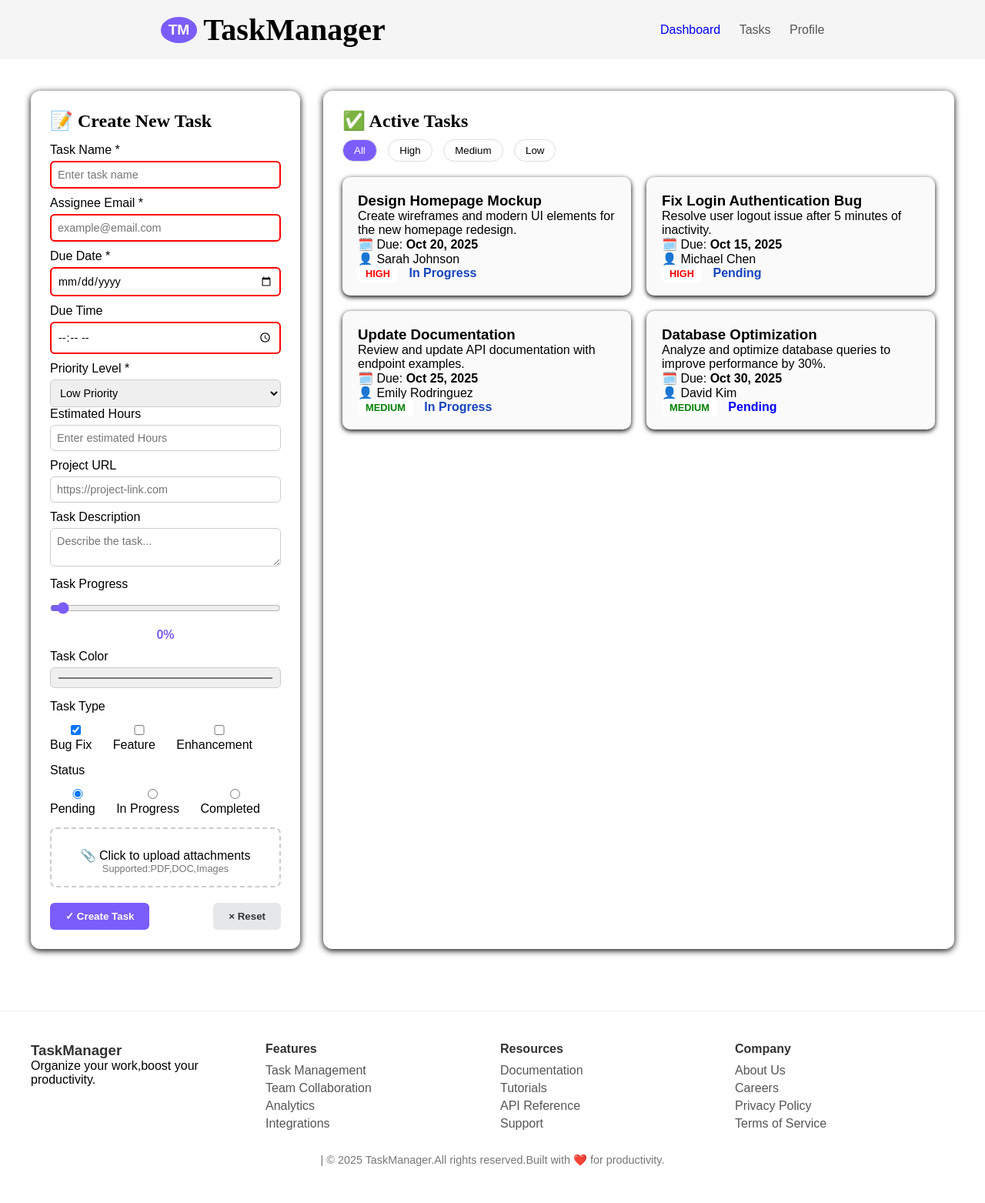
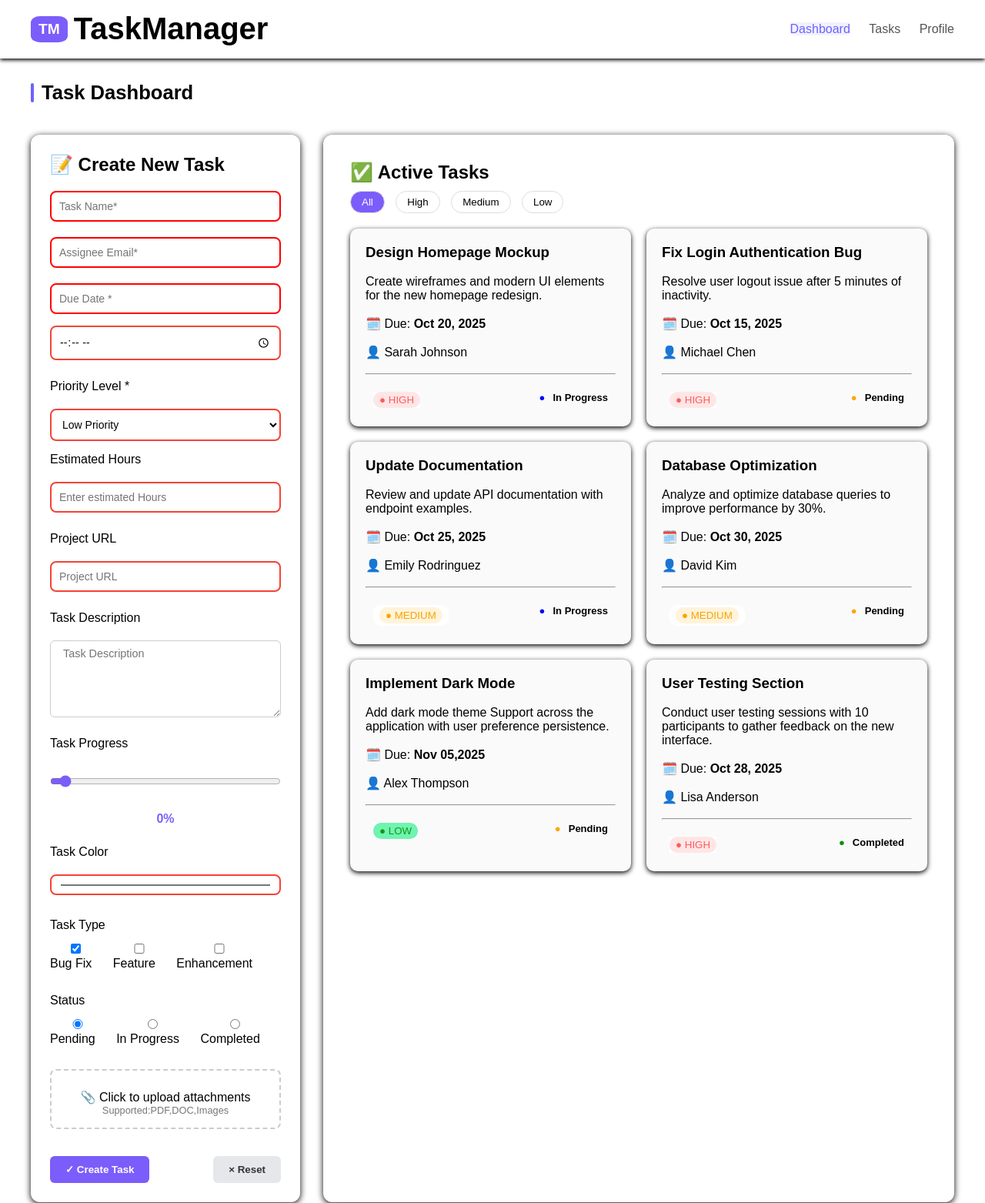
Before and after one commit to deepasakthivel24/TASKMANAGER, a plain HTML site: page index.html in a window 1280 px wide. Shown: the top 1563 px of the page at 77% size. Drawn offline with Linux system fonts and the light colour scheme.

Commit message:
change taskgrid

```diff
--- a/index.html
+++ b/index.html
@@ -18,24 +18,26 @@
             <a href="#" >Tasks</a>
             <a href="#">Profile</a>
         </nav>
+
     </header>
+     <!-- Page Title -->
+  <section class="page-header">
+    <h2><span></span>Task Dashboard</h2>
+  </section>
     <!--.....................MAIN...............-->
     <main class="main-container">
+
         <!--...................CREATE TASK............-->
         <section class="create-task">
             <h2>📝 Create New Task</h2>
             <form>
-                <label>Task Name *</label>
-                <input type="text" placeholder="Enter task name" required>
 
-                <label>Assignee Email *</label>
-                <input type="email" placeholder="example@email.com" required>
+                <input type="text" placeholder="Task Name*" required>
+                <input type="email" placeholder="Assignee Email*" required>
 
-                <label>Due Date *</label>
-                <input type="date" required>
 
-                <label>Due Time</label>
-                <input type="time" required>
+                <input type="text" placeholder="Due Date *" onfocus="(this.type='date')" required />
+                <input type="time" placeholder="Due Time" />
 
                 <label>Priority Level *</label>
                 <select required>
@@ -48,10 +50,10 @@
                 <input type="number" placeholder="Enter estimated Hours">
 
                 <label>Project URL</label>
-                <input type="url" placeholder="https://project-link.com">
+                <input type="url" placeholder="Project URL">
 
                 <label>Task Description</label>
-                <textarea placeholder="Describe the task..."></textarea>
+                <textarea placeholder="  Task Description"></textarea>
 
                 <label>Task Progress</label>
                 <input type="range" min="0" max="100" value="0" oninput="progressvalue.textContent=this.value + '%'">
@@ -99,48 +101,93 @@
                 <button>Low</button>
               </div>
 
+
             <div class="tasks-grid">
                 <article class="task-card high">
                     <h3>Design Homepage Mockup</h3>
+                    <br>
                     <p>Create wireframes and modern UI elements for the new homepage redesign.</p>
+                    <br>
                     <p>🗓️ Due: <b>Oct 20, 2025</b></p>
+                    <br>
                     <p>👤 Sarah Johnson</p>
+                    <br><hr><br>
                     <div class="tags">
-                        <span class="tag high">HIGH</span>
-                        <span class="status in-progress">In Progress</span>
+                        <span class="tag high"><button class="btn1">● HIGH</button></span>
+                       <span class="inprogress">●<span class="status in-progress">In Progress</span></span>
                     </div>
                 </article>
 
                 <article class="task-card high">
                     <h3>Fix Login Authentication Bug</h3>
+                    <br>
                     <p>Resolve user logout issue after 5 minutes of inactivity.</p>
+                    <br>
                     <p>🗓️ Due: <b>Oct 15, 2025</b></p>
+                    <br>
                     <p>👤 Michael Chen</p>
+                    <br><hr><br>
                     <div class="tags">
-                        <span class="tag high">HIGH</span>
-                        <span class="status in-progress">Pending</span>
+                        <span class="tag high"><button class="btn1">● HIGH</button></span>
+                        <span class="pending">●<span class="status in-progress">Pending</span></span>
                     </div>
                 </article>
 
                 <article class="task-card medium">
                     <h3>Update Documentation</h3>
+                    <br>
                     <p>Review and update API documentation with endpoint examples.</p>
+                      <br>
                     <p>🗓️ Due: <b>Oct 25, 2025</b></p>
+                    <br>
                     <p>👤 Emily Rodringuez</p>
+                    <br><hr><br>
                     <div class="tags">
-                        <span class="tag medium">MEDIUM</span>
-                        <span class="status in-progress">In Progress</span>
+                        <span class="tag medium"><button class="btn2">● MEDIUM</button></span>
+                        <span class="inprogress">●<span class="status in-progress">In Progress</span></span>
                     </div>
                 </article>
 
                 <article class="task-card medium">
                     <h3>Database Optimization</h3>
+                    <br>
                     <p>Analyze and optimize database queries to improve performance by 30%.</p>
+                    <br>
                     <p>🗓️ Due: <b>Oct 30, 2025</b></p>
+                    <br>
                     <p>👤 David Kim</p>
+                   <br><hr><br>
                     <div class="tags">
-                        <span class="tag medium">MEDIUM</span>
-                        <span class="status pending">Pending</span>
+                        <span class="tag medium"><button class="btn2">● MEDIUM</button></span>
+                        <span class="pending">●<span class="status pending">Pending</span></span>
+                    </div>
+                </article>
+                 <article class="task-card low">
+                    <h3>Implement Dark Mode</h3>
+                    <br>
+                    <p>Add dark mode theme Support across the application with user preference persistence.</p>
+                    <br>
+                    <p>🗓️ Due: <b>Nov 05,2025</b></p>
+                    <br>
+                    <p>👤 Alex Thompson</p>
+                   <br><hr><br>
+                    <div class="tags">
+                        <span class="tag low"><button class="btn3">● LOW</button></span>
+                        <span class="pending">●<span class="status pending">Pending</span></span>
+                    </div>
+                </article>
+                 <article class="task-card high">
+                    <h3>User Testing Section</h3>
+                    <br>
+                    <p>Conduct user testing sessions with 10 participants to gather feedback on the new interface.</p>
+                    <br>
+                    <p>🗓️ Due: <b>Oct 28, 2025</b></p>
+                    <br>
+                    <p>👤 Lisa Anderson</p>
+                   <br><hr><br>
+                    <div class="tags">
+                        <span class="tag high"><button class="btn1">● HIGH</button></span>
+                        <span class="completed">●<span class="status pending">Completed</span></span>
                     </div>
                 </article>
             </div>
--- a/style.css
+++ b/style.css
@@ -12,12 +12,16 @@ body{
 }
 /*...........HEADER.......*/
 .navbar{
-    background: whitesmoke;
+    background: #fff;
     padding: 15px 40px;
     display: flex;
     align-items: center;
-    justify-content: space-around;
+    justify-content: space-between;
     border-bottom: 1px solid white;
+    box-shadow: 0 2px 5px;
+    position: sticky;
+    top: 0;
+    z-index: 10;
 
 }
 .logo{
@@ -25,14 +29,14 @@ body{
     align-items: center;
     font-weight: 600;
     font-size: 1.2rem;
-    font-family: 'Times New Roman', Times, serif;
+
 }
 .logo-icon{
     background: #7b5dfb;
     color: white;
-    border-radius: 50%;
+    border-radius: 25%;
     padding: 6px 10px;
-    margin-right: 8px;
+    margin-right:8px;
 }
 .nav-links a{
     margin-left: 20px;
@@ -42,12 +46,35 @@ body{
     transition: 0.3s;
 }
 .nav-links a.active, .nav-links a:hover{
-    color: blue;
+     background-color: #f2f1ff;
+  color: #6c63ff;
+  border-radius: 6px;
 
 }
 .logo-text{
-    font-family: 'Times New Roman', Times, serif;
+
     font-size: 2.5rem;
+
+}
+/* Page Header */
+.page-header {
+  margin: 30px 40px 0 40px;
+}
+
+.page-header h2 {
+  font-size: 1.6rem;
+  font-weight: 600;
+  display: flex;
+  align-items: center;
+  gap: 10px;
+}
+
+.page-header h2 span {
+  display: inline-block;
+  width: 4px;
+  height: 25px;
+  background-color: #6c63ff;
+  border-radius: 2px;
 }
 /*...............Main...........*/
 .main-container{
@@ -56,6 +83,7 @@ body{
     gap: 30px;
     padding: 40px;
 }
+
 
 /*................Create Task.................*/
 .create-task{
@@ -66,7 +94,7 @@ body{
 }
 .create-task h2{
     margin-bottom:15px;
-    font-family: 'Times New Roman', Times, serif;
+
 }
 .create-task label{
     font-weight: 500;
@@ -84,6 +112,9 @@ input,select,textarea{
 }
 textarea{
     resize: vertical;
+    width:300px;
+    height: 100px;
+    flex-wrap: wrap;
 }
 input[type="range"]{
     accent-color:#7b5dfb;
@@ -104,6 +135,7 @@ input:required:invalid {
     display: inline-block;
     margin-right: 10px;
 }
+
 .upload-box{
     border: 2px dashed #ccc;
     border-radius: 8px;
@@ -116,6 +148,7 @@ input:required:invalid {
 .upload-box:hover{
     border-color: #7b5dfb;
     background:#fafaff;
+    cursor: pointer;
 }
 .upload-label{
     font-weight: 500;
@@ -124,7 +157,6 @@ input:required:invalid {
     display: block;
     font-size: 0.8rem;
     color: #777;
-
 }
 .form-buttons{
     display: flex;
@@ -147,15 +179,58 @@ input:required:invalid {
     background:#e5e7eb;
     color: #333;
 }
+.create-task input[type="date"] {
+  margin-bottom: 10px;
+}
+.create-task form {
+  display: flex;
+  flex-direction: column;
+  gap: 15px;
+}
+
+.create-task input,
+.create-task select {
+  padding: 10px;
+  border: 2px solid #f44336;
+  border-radius: 8px;
+  font-size: 14px;
+  outline: none;
+  width: 100%;
+  background-color: #fff;
+}
+
+.create-task input[type="date"],
+.create-task input[type="time"] {
+  appearance: none;
+  background-color: #fff;
+  margin: 0;
+}
+
+
+.create-task input[type="date"] {
+  margin-bottom: 10px;
+}
+
+.create-task input:focus,
+.create-task select:focus {
+  border-color: #6a5af9;
+}
+
 /*............Active task............*/
+
 .active-tasks{
     background:#fff;
     border-radius: 12px;
-    padding: 25px;
+    padding: 35px;
     box-shadow: 0 2px 8px black;
+
 }
+
+
 .filter-buttons{
     margin: 10px 0 20px;
+
+
 }
 .filter-buttons button{
     border: 1px solid #ddd;
@@ -164,16 +239,22 @@ input:required:invalid {
     border-radius: 20px;
     cursor: pointer;
     margin-right: 10px;
+
+
 }
 .filter-buttons button.active,
 .filter-buttons button:hover{
     background:#7b5dfb;
-    color: #fff;
+color:#fff;
 }
 .tasks-grid{
     display: grid;
-    grid-template-columns: repeat(auto-fit,minmax(250px, 1fr));
+    grid-template-columns: repeat(2,minmax(250px, 2fr));
     gap: 20px;
+    margin-top: 20px;
+}
+.tasks-grid:hover{
+    cursor: pointer;
 }
 .task-card{
     background:#fafafa;
@@ -181,37 +262,92 @@ input:required:invalid {
     padding: 20px;
     box-shadow: 0 2px 6px black;
     transition: 0.3s;
+
 }
 .task-card:hover{
     transform: translateY(-3px);
 }
-.tag{
+.tags{
     padding: 4px 10px;
     border-radius: 6px;
     font-size: 0.8rem;
     font-weight: 600;
+    display: flex;
+    justify-content: space-between;
 }
+
+
+
+.tag.medium {
+  color: #f7a400;
+  background: #fff3da;
+  padding: 3px 8px;
+  border-radius: 10px;
+}
+.btn1{
+    color : #ff5b5b;
+    background: #ffe6e6;
+    padding: 3px 8px;
+  border-radius: 10px;
+  border: none;
+
+}
+.btn2{
+    color :#f7a400;;
+    background:#fff3da;
+    padding: 3px 8px;
+  border-radius: 10px;
+  border: none;
+
+}
+.btn3{
+     color :rgb(18, 153, 18);;
+    background:rgb(112, 243, 177);
+    padding: 3px 8px;
+  border-radius: 10px;
+  border: none;
+
+}
+
+
+
 .tag.high{
     background: white;
-    color: red;
+    color:#ff6b6b;
 }
 .tag.medium{
     background: white;
-    color:green;
+    color:#f4b400;
+}
+.tag.low{
+    background: white;
+    color:rgb(6, 141, 6);
 }
 .status.in-progress{
-    color: rgb(22, 69, 189);
+    color:black;
+    font-weight: 600;
+    margin-left: 10px;
+
+}
+.status.pending{
+    color:black;
     font-weight: 600;
     margin-left: 10px;
 }
-.status.pending{
-    color:blue;
-    font-weight: 600;
-    margin-left: 10px;
+.inprogress{
+    color: blue;
 }
-.active-tasks h2{
-    font-family: 'Times New Roman', Times, serif;
+.pending{
+    color: orange;
 }
+.completed{
+    color: rgb(8, 145, 8);
+}
+.inprogress,.pending,.completed{
+    font-size:small;
+}
+
+
 /*........Footer.........*/
 footer{
     background:#fff;
@@ -258,3 +394,14 @@ footer li{
     }
 
 }
+@media (max-width: 500px){
+    .tasks-grid{
+        grid-template-columns:auto;
+    }
+}
+@media (max-width:900px) {
+    textarea{
+        width: auto;
+        padding: 20px;
+    }
+}
```
Lines whose indentation alone changed are shown as unchanged.
